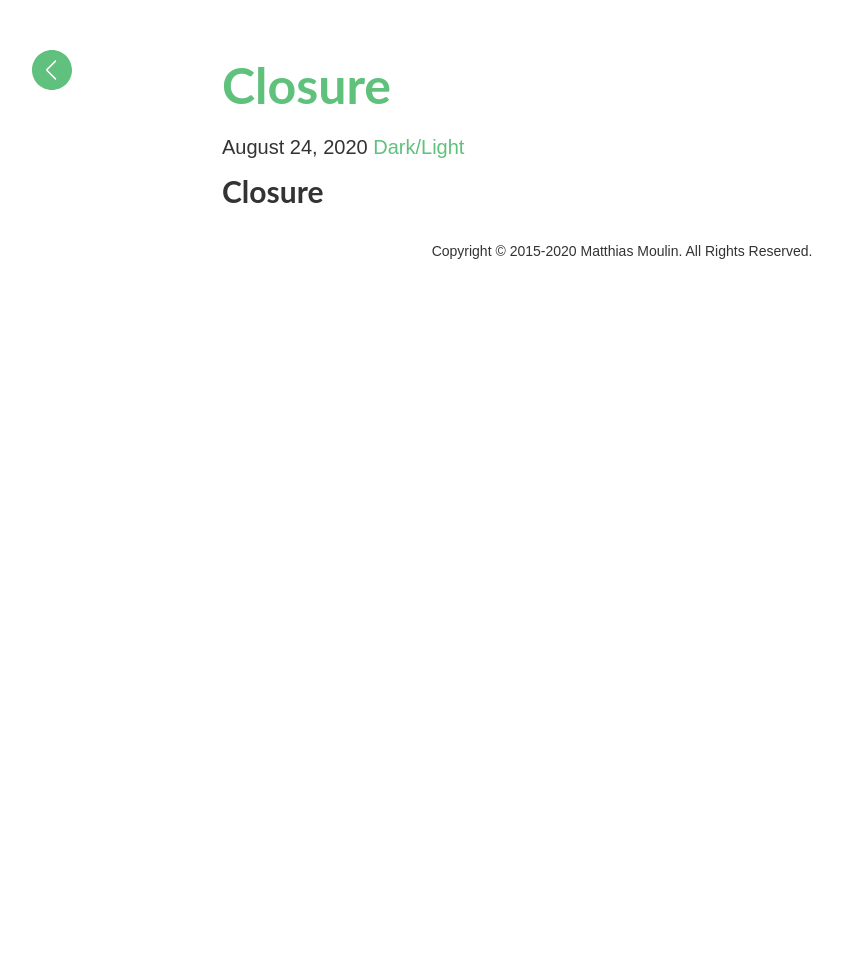
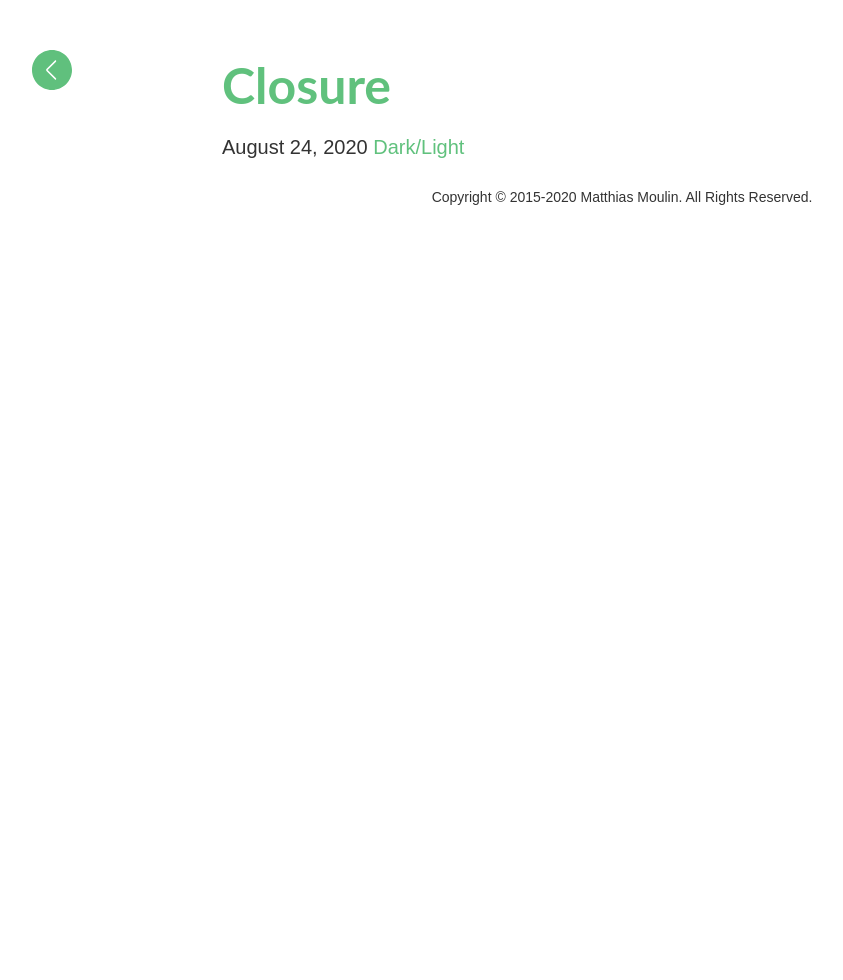
Before and after one commit to matt77hias/Blog, a Jekyll site: the page built from _posts/2020-08-24-closure.md, in a window 1280 px wide. Shown: the whole page, without its empty margins (18-861 px from the left). Built offline with Jekyll 4.4.1, drawn with Linux system fonts in a browser that asks for light colours; comment, search, counter and statistics services are not loaded.

Commit message:
Update 2020-08-24-closure.md

```diff
--- a/_posts/2020-08-24-closure.md
+++ b/_posts/2020-08-24-closure.md
@@ -3,5 +3,3 @@ layout: post
 title:  "Closure"
 date:   2020-08-24
 ---
-
-# Closure
```
